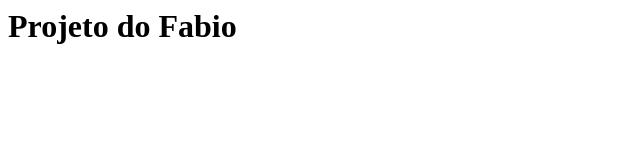
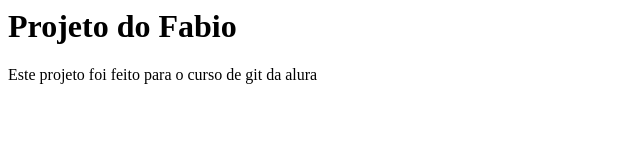
Before and after one commit to fabiomferreira/curso-git, a plain HTML site: page index.html in a window 1280 px wide. Shown: the whole page, without its empty margins (0-640 px from the left). Drawn offline with Linux system fonts and the light colour scheme.

Commit message:
Paragrafo adicionado

```diff
--- a/index.html
+++ b/index.html
@@ -2,5 +2,6 @@
     <head></head>
     <body>
         <h1>Projeto do Fabio</h1>
+        <p>Este projeto foi feito para o curso de git da alura</p>
     </body>
 </html>
```
